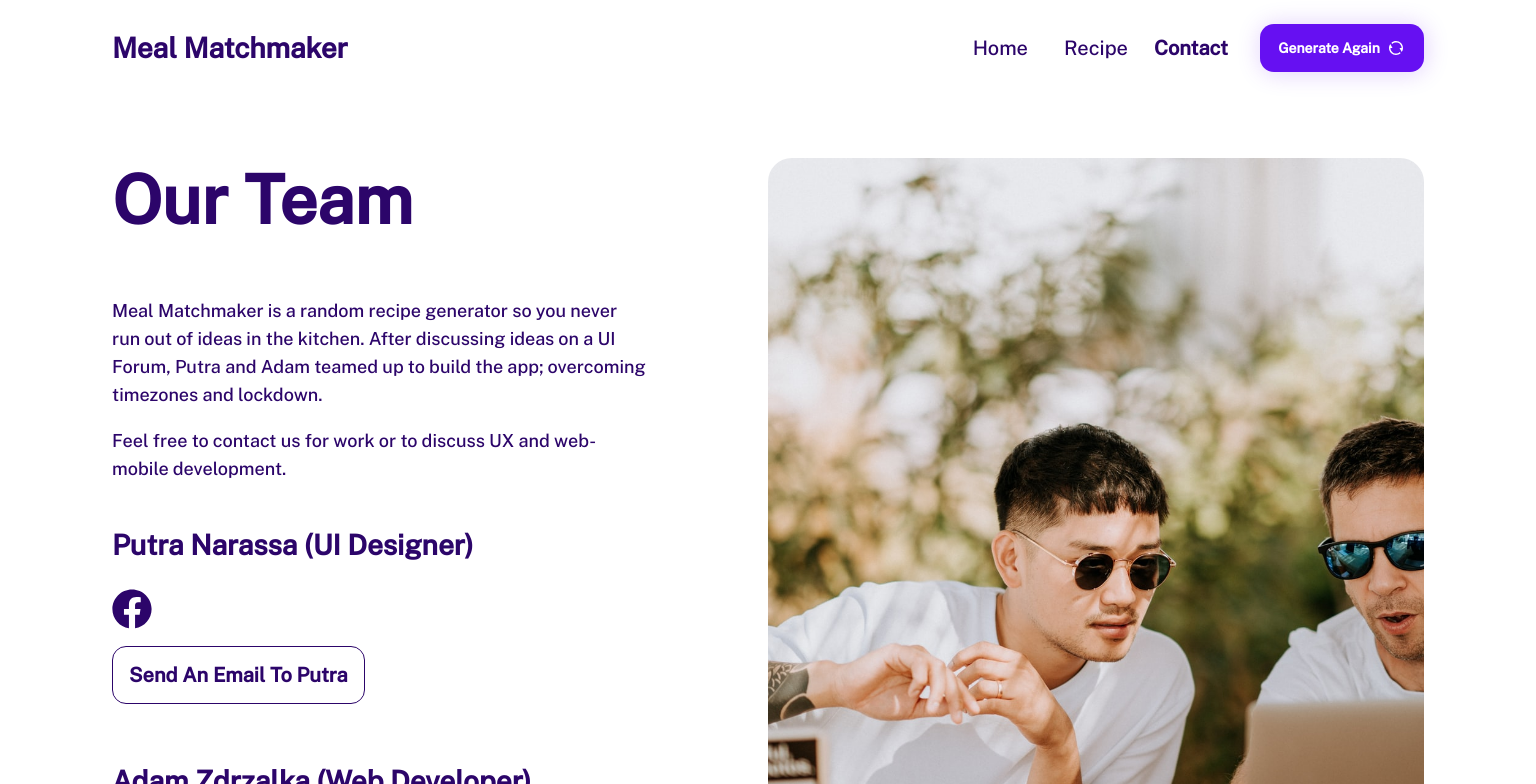
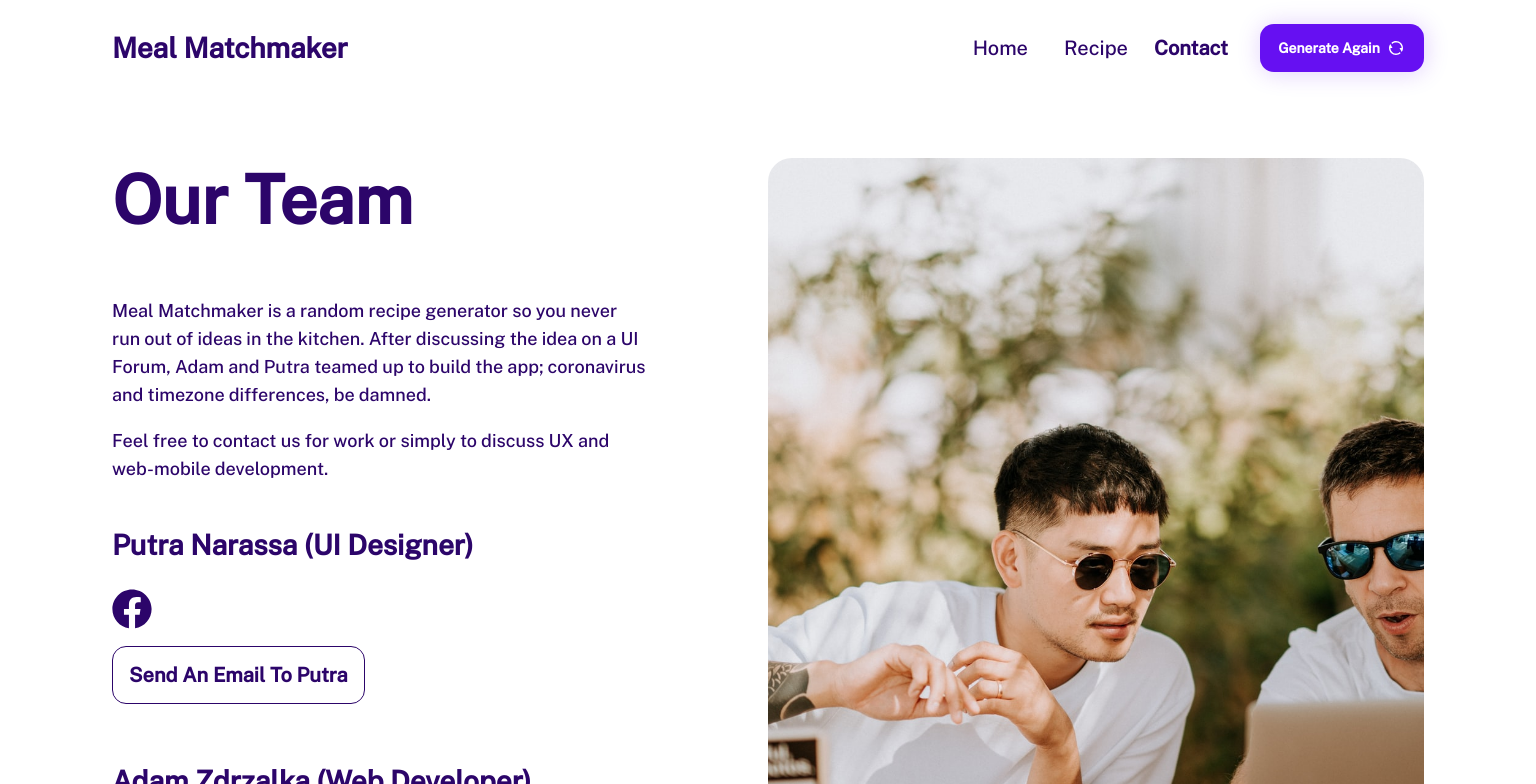
Before and after one commit to moderndayNeo/Meal-Matchmaker, a React (Create React App) app: page /contact in a window 1536 px wide. Shown: the top 784 px of the page. Built offline with nearby package versions, Linux system fonts and the light colour scheme.

Commit message:
refactor: Re-size Recipe font on desktop

```diff
--- a/src/Main/ContactPage/ContactPageSummary/ContactPageSummary.tsx
+++ b/src/Main/ContactPage/ContactPageSummary/ContactPageSummary.tsx
@@ -4,17 +4,16 @@ import './ContactPageSummary.css'
 export default function ContactPageSummary() {
     return (
         <div className="ContactPageSummary">
-                        <p>
-                            Meal Matchmaker is a random recipe generator so you
-                            never run out of ideas in the kitchen. After
-                            discussing ideas on a UI Forum, Putra and Adam
-                            teamed up to build the app; overcoming timezones and
-                            lockdown.
-                        </p>
-                        <p>
-                            Feel free to contact us for work or to discuss UX
-                            and web-mobile development.
-                        </p>
-                    </div>
+            <p>
+                Meal Matchmaker is a random recipe generator so you never run
+                out of ideas in the kitchen. After discussing the idea on a UI
+                Forum, Adam and Putra teamed up to build the app; coronavirus
+                and timezone differences, be damned.
+            </p>
+            <p>
+                Feel free to contact us for work or simply to discuss UX and
+                web-mobile development.
+            </p>
+        </div>
     )
 }
--- a/src/Main/Recipe/RecipeDetails/Ingredients/Ingredients.css
+++ b/src/Main/Recipe/RecipeDetails/Ingredients/Ingredients.css
@@ -10,3 +10,16 @@
 .Ingredients .ingred-and-qty p {
     margin: 8px 0;
 }
+
+@media (min-width: 1440px) {
+    .Ingredients .ingred-and-qty p {
+        font-size: 18px;
+        line-height: 28px;
+    }
+}
+@media (min-width: 1920px) {
+    .Ingredients .ingred-and-qty p {
+        font-size: 21px;
+        line-height: 37px;
+    }
+}
--- a/src/Main/Recipe/RecipeDetails/Instructions/Instructions.css
+++ b/src/Main/Recipe/RecipeDetails/Instructions/Instructions.css
@@ -5,3 +5,17 @@
 .Instructions p {
     line-height: 32px;
 }
+
+@media (min-width: 1440px) {
+    .Instructions p {
+        font-size: 18px;
+        line-height: 28px;
+    }
+}
+
+@media (min-width: 1920px) {
+    .Instructions p {
+        font-size: 21px;
+        line-height: 37px;
+    }
+}
```
Also changed, not shown: src/Main/ContactPage/ContactPageImage/ContactPageImage.css (+4 -4 lines).
